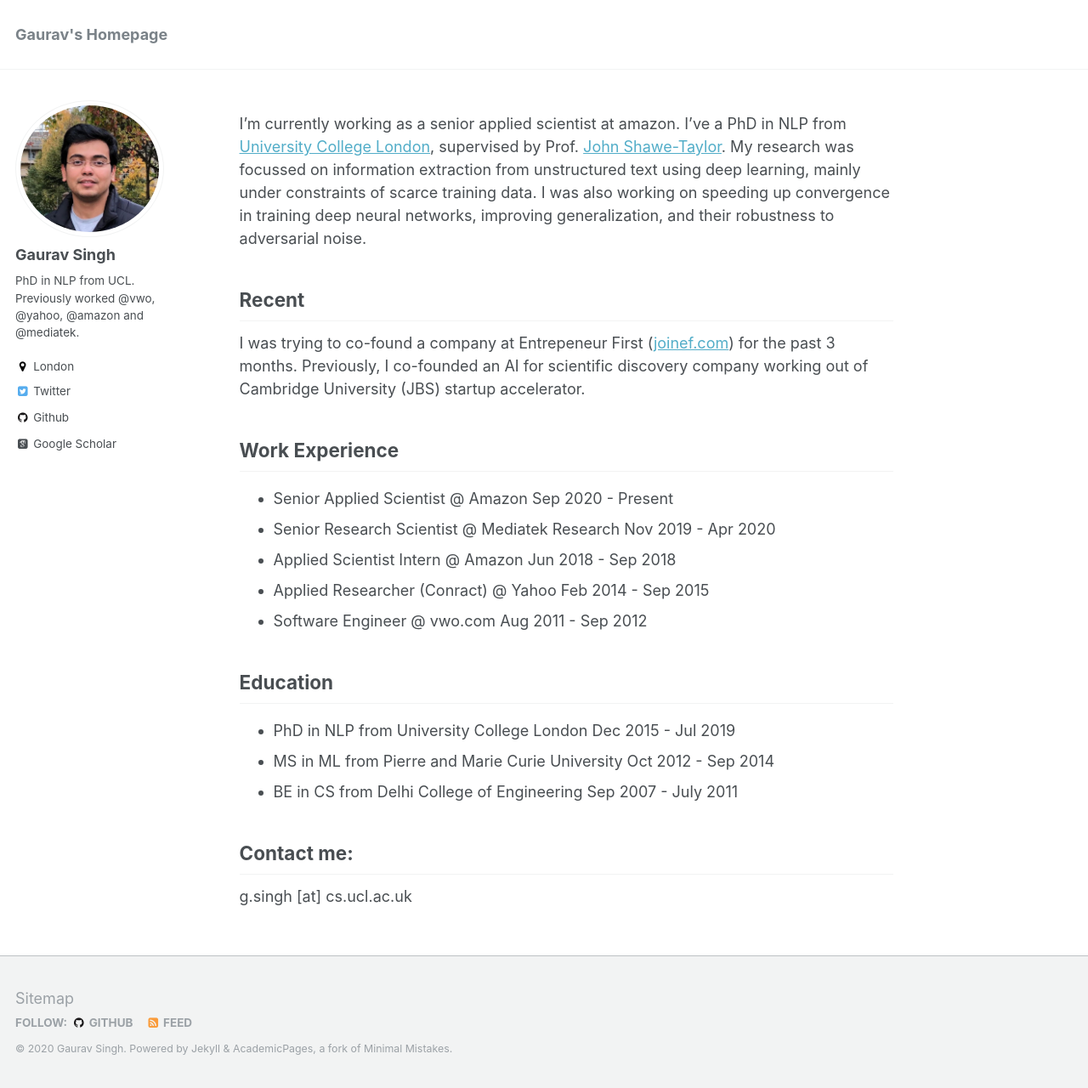
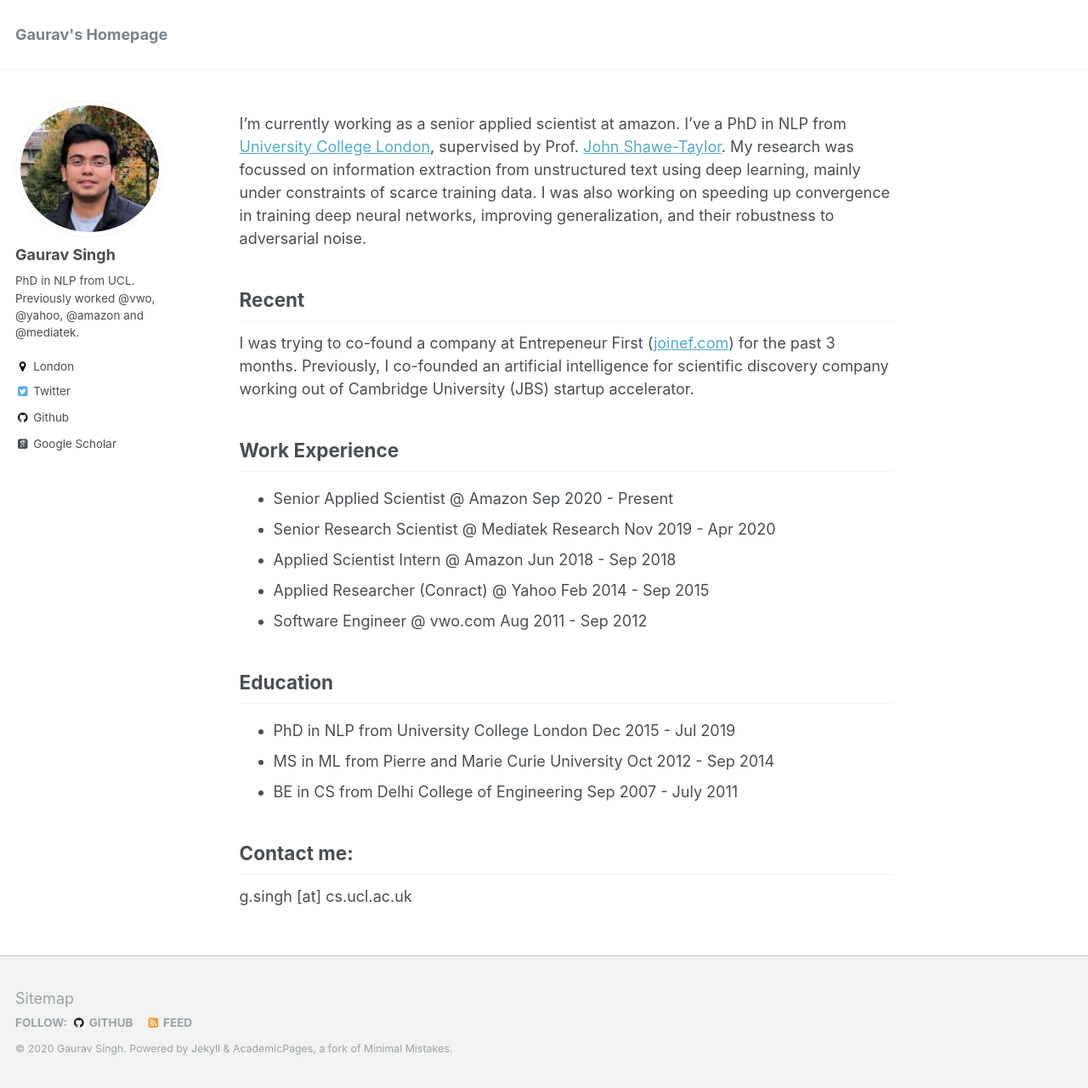
Before and after one commit to gauravsc/gauravsc.github.io, a Jekyll site: the page built from _pages/about.md, in a window 1280 px wide and 1280 px high. Shown: the whole window at 85% size. Built offline with Jekyll 4.4.1, drawn with Linux system fonts in a browser that asks for light colours; some web fonts are replaced.

Commit message:
Update about.md

```diff
--- a/_pages/about.md
+++ b/_pages/about.md
@@ -12,7 +12,7 @@
 
 Recent
 ------
-I was trying to co-found a company at Entrepeneur First (<a href="https://www.joinef.com">joinef.com</a>) for the past 3 months. Previously, I co-founded an AI for scientific discovery company working out of Cambridge University (JBS) startup accelerator.
+I was trying to co-found a company at Entrepeneur First (<a href="https://www.joinef.com">joinef.com</a>) for the past 3 months. Previously, I co-founded an artificial intelligence for scientific discovery company working out of Cambridge University (JBS) startup accelerator.
 
 Work Experience
 ------
```
